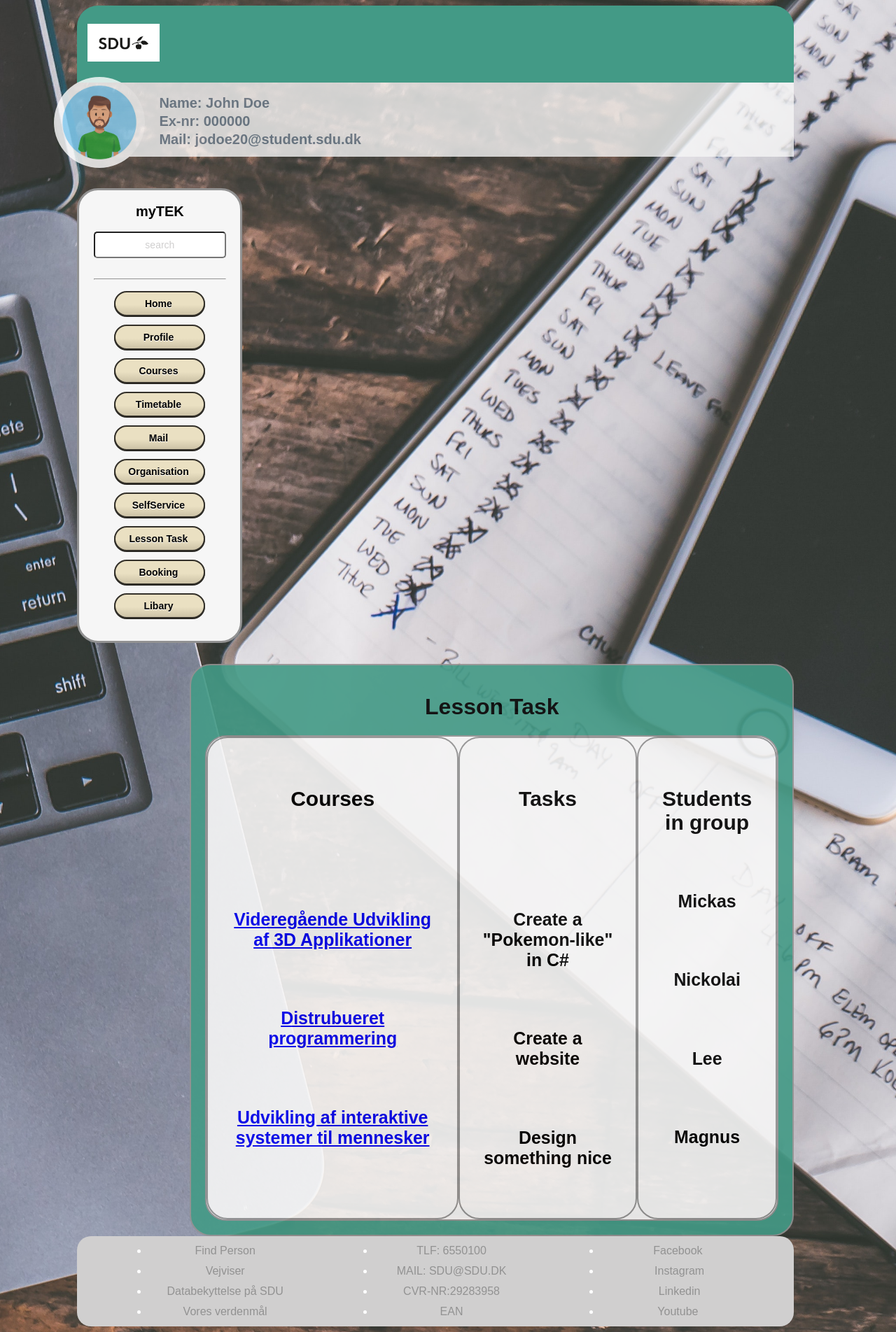
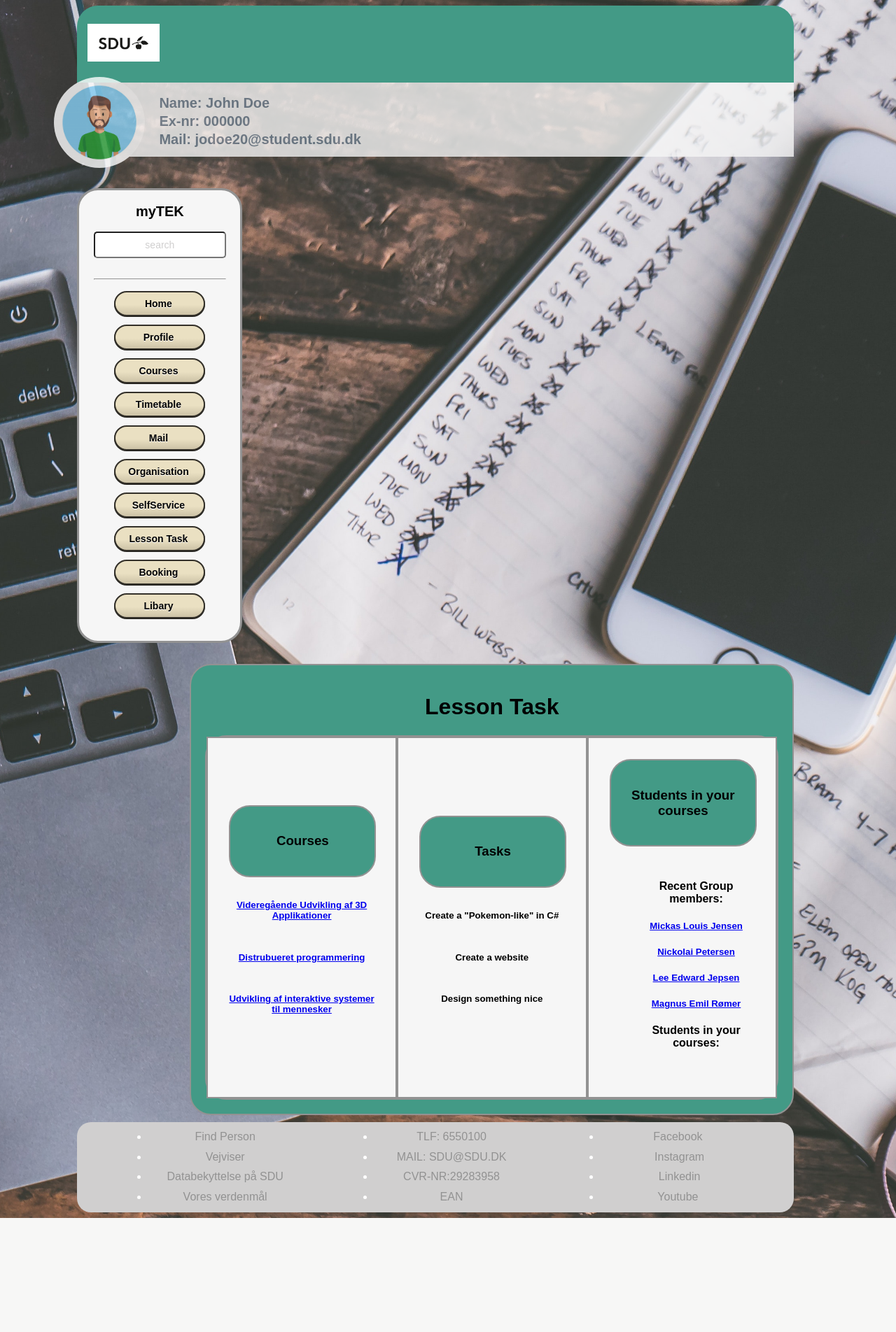
Before and after one commit to MagnusRoemer/BlackBoard2.0, a PHP site: page /LessonTask.html in a window 1280 px wide. Shown: the whole page at 70% size. After the commit the page ends 1741 px from the top, so only its background shows below. Run offline with PHP 8.4, Linux system fonts and the light colour scheme; some libraries are stand-ins or nearby versions.

Commit message:
Its getting better and better

```diff
--- a/Assets/styles/stylesheet.css
+++ b/Assets/styles/stylesheet.css
@@ -410,8 +410,8 @@
 }
 .mainContainerTextTop {
   float: right;
-  display: block;
-  margin-bottom: ;
+
+  margin-bottom: 10px;
   width: 80%;
   border-radius: 30px;
   border:2px solid #929292;
@@ -420,7 +420,7 @@
   text-align: left;
   font-family: 'Montserrat', sans-serif;
   overflow: visible;
-  opacity: 0.9;
+text-align: center;
 }
 
 .mainContainerText {
@@ -437,27 +437,24 @@
   font-family: 'Montserrat', sans-serif;
   color: slategrey;
 }
-.flex-container2{
-  background-color: #f1f1f1;
-  margin: 0px;
-  padding: 0px;
-  font-size: 30px;
-}
+
 .flex-container2{
     display: flex;
-float: left;
+    float: center;
   flex-direction: column;
   margin-top: 0px;
   margin-bottom: 0px;
-  border-radius: 30px;
+  border-radius: 0px;
     padding: 30px;
+    width: 80%;
   border:2px solid #929292;
   background-color: rgba(246,246,246,1.00);
     text-align: center;
   font-family: 'Montserrat', sans-serif;
+    justify-content: center;
 }
 .flex-ContainerContainer{
-float: left;
+float: center;
     display: flex;
   margin-top: 0px;
   margin-bottom: 0px;
@@ -465,4 +462,10 @@
   border:2px solid #929292;
   background-color: rgba(246,246,246,1.00);
   font-family: 'Montserrat', sans-serif;
+    justify-content: center;
+    text-align: center;
 }
+.Students {
+    text-align: center;
+    Students:nth-child(odd) {background-color: #f2f2f2;
+}
--- a/LessonTask.html
+++ b/LessonTask.html
@@ -66,32 +66,39 @@
 
 <div class="flex-ContainerContainer">
 <div class="flex-container2">
-<h4>Courses</h4>   <p>
-    </p>
-    <table>
+<div class="mainContainerTextTop">
+    <h3 class="TopTitel">Courses</h3>
+    </div>
+
+
     <a href="#" title="Course"> <h5> Videregående Udvikling af 3D Applikationer </h5> </a>
     <a href="#" title="Course"> <h5>Distrubueret programmering </h5></a>
     <a href="#" title="Course"> <h5>Udvikling af interaktive systemer til mennesker </h5></a>
-    </table>
+
 </div>
 <div class="flex-container2">
- <h4>Tasks </h4><p>
-    </p>
+<div class="mainContainerTextTop">
+    <h3 class="TopTitel">Tasks </h3>  </div>
 <h5>Create a "Pokemon-like" in C# </h5>
-
 
 <h5> Create a website</h5>
 
 <h5> Design something nice </h5>
 </div>
+
 <div class="flex-container2">
- <h4>Students in group</h4>
+    <div class="mainContainerTextTop">
 
-<h5> Mickas </h5>
-    <h5> Nickolai </h5>
-    <h5> Lee </h5>
-    <h5> Magnus </h5>
+        <h3 class="TopTitel">Students in your courses</h3>  </div>
 
+<ul class="Students">
+        <h4>Recent Group members:</h4>
+<h5><a href="#" title="Student"> Mickas Louis Jensen</a> </h5>
+<h5><a href="#" title="Student"> Nickolai Petersen</a> </h5>
+<h5><a href="#" title="Student"> Lee Edward Jepsen</a> </h5>
+<h5><a href="#" title="Student"> Magnus Emil Rømer</a> </h5>
+        <h4>Students in your courses: </h4>
+   </ul>
 </div>
 </div>
  </div>
```
